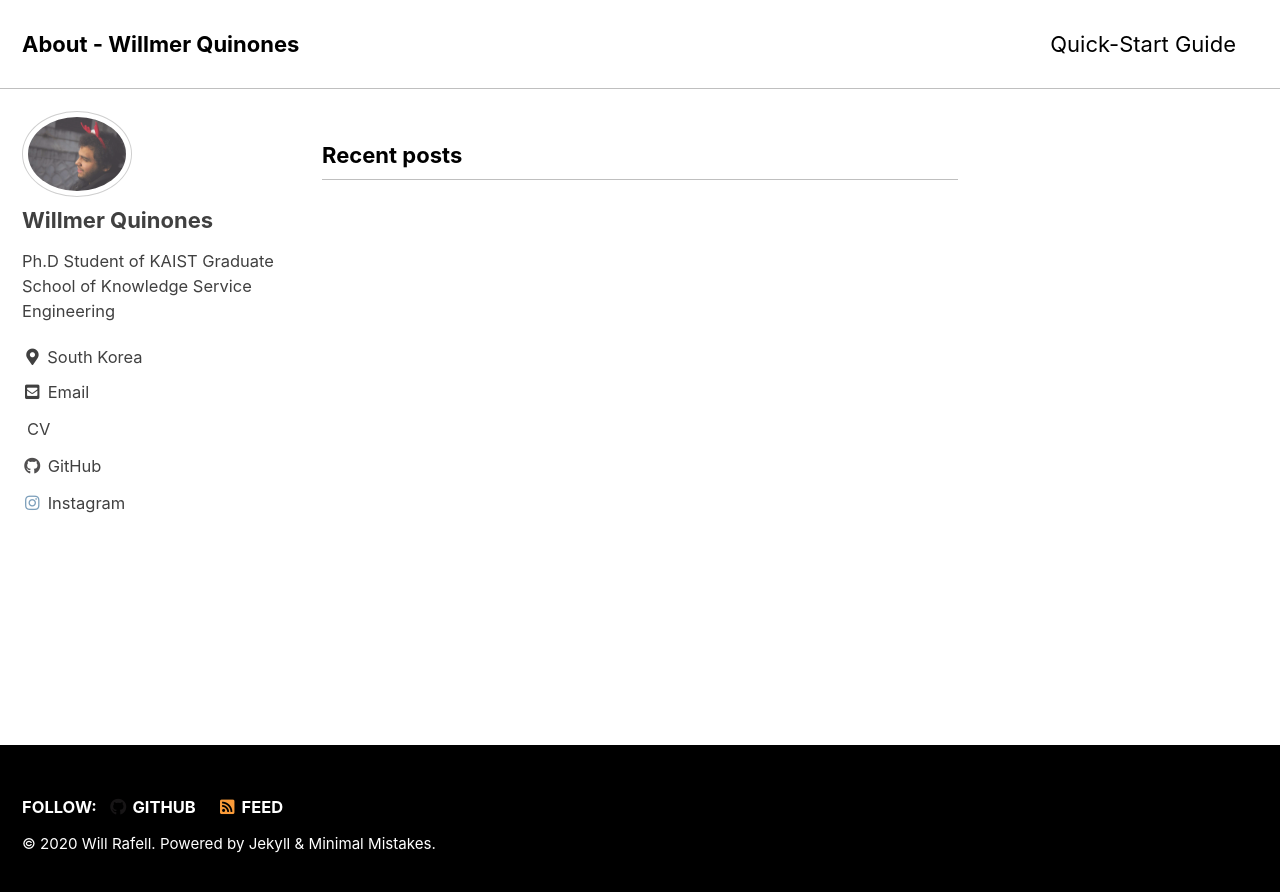
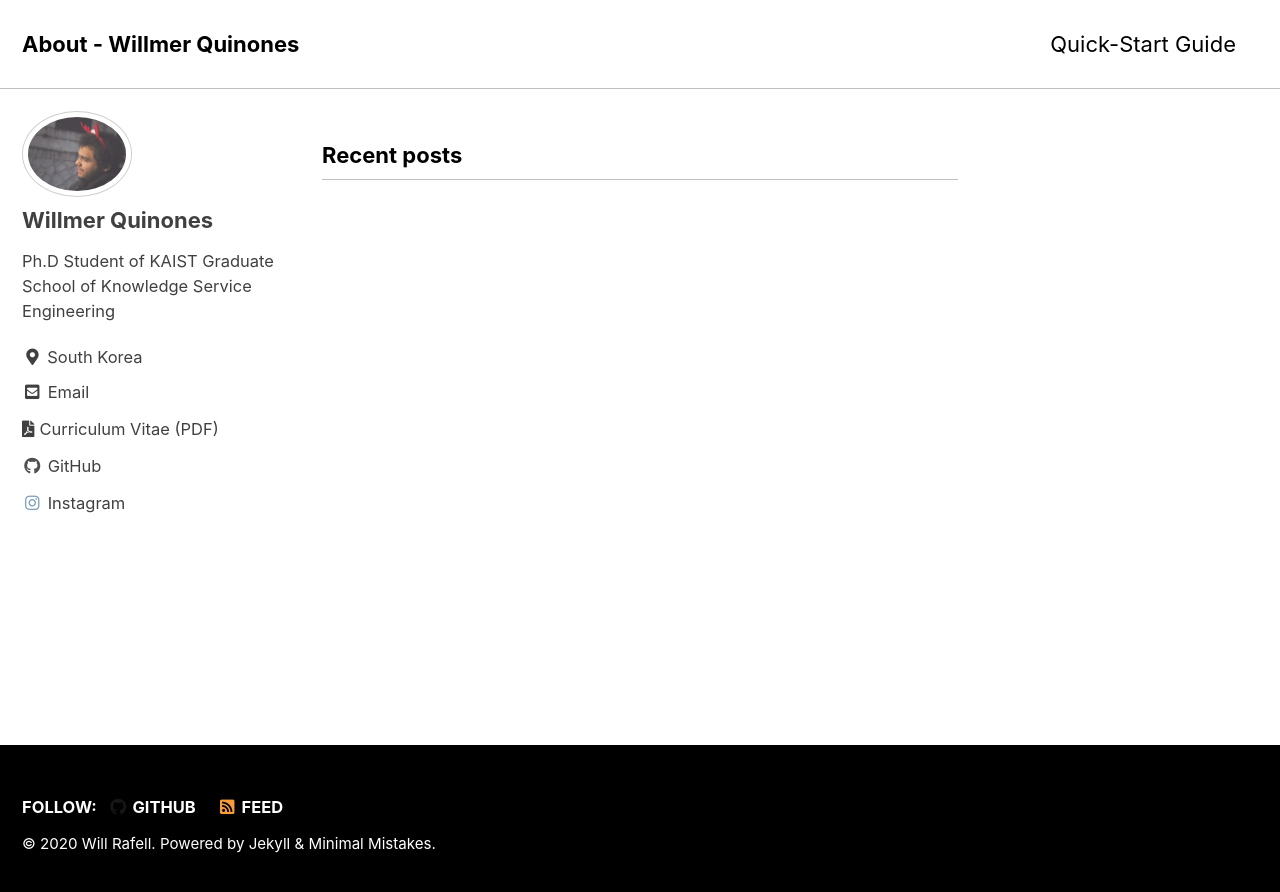
Before and after one commit to WRafell/wrafell.github.io, a Jekyll site: the page built from index.html, in a window 1280 px wide. Shown: the top 892 px of the page. Built offline with Jekyll 4.4.1, drawn with Linux system fonts in a browser that asks for light colours; cached includes are drawn as plain includes; the list of posts is cut into pages by our own code.

Commit message:
experimental commit

```diff
--- a/_config.yml
+++ b/_config.yml
@@ -103,8 +103,8 @@ author:
     - label: "Email"
       icon: "fas fa-fw fa-envelope-square"
       url: "mailto:wrafell@kaist.ac.kr"
-    - label: "CV"
-      icon: "fa fa-file-pdf-o"
+    - label: "Curriculum Vitae (PDF)"
+      icon: "fas fa-file-pdf"
       url: "/assets/files/cv.pdf"
     - label: "Website"
       icon: "fas fa-fw fa-link"
```
